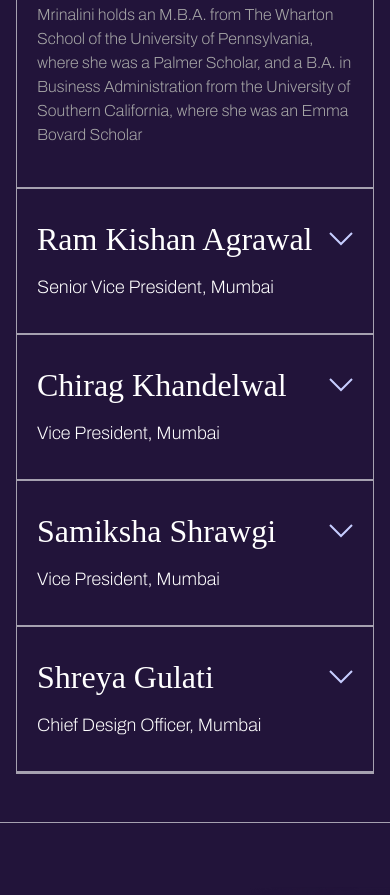
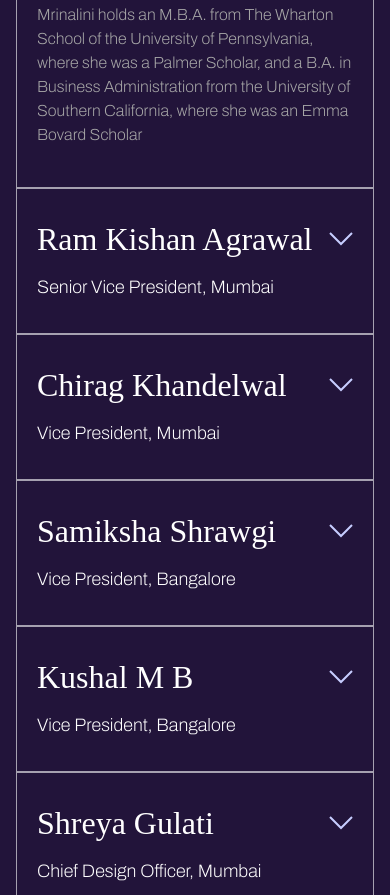
Before and after one commit to ht-research/guild, a website: page index.html in a window 390 px wide. Shown: the part 5825-6720 px from the top of the page. Drawn offline with Linux system fonts and the light colour scheme; a web font is replaced by a local one.

Commit message:
new edits

```diff
--- a/index.html
+++ b/index.html
@@ -539,10 +539,10 @@
                   <div class="team-card-body-text">
                     <p>
                       Before joining Guild, Ben was a management consultant at McKinsey & Company
-                      and a Fellow at McKinsey's think tank on business and economics research
-                      (McKinsey Global Institute - MGI). He specializes in identifying investment
-                      opportunities, provides strategic assistance to portfolio company management
-                      teams, and serves as Chief of Staff to Guild’s Chairman.
+                      and a rotational fellow at McKinsey's think tank on business and economics
+                      research (McKinsey Global Institute - MGI). He specializes in identifying
+                      investment opportunities, provides strategic assistance to portfolio company
+                      management teams, and serves as Chief of Staff to Guild’s Chairman.
                     </p>
 
                     <p>
@@ -779,15 +779,15 @@
                     </span>
                   </div>
 
-                  <p class="team-card-designation">Vice President, Mumbai</p>
+                  <p class="team-card-designation">Vice President, Bangalore</p>
                 </div>
                 <div class="team-card-body">
                   <div class="team-card-body-text">
                     <p>
                       Before joining Guild, Samiksha was a General Manager at Swiggy, a management
                       consultant at the Boston Consulting Group, and an Analyst at the IFC and J.P.
-                      Morgan. She specializes in identifying investment opportunities and provides
-                      strategic assistance to portfolio company management teams.
+                      Morgan. She specializes in the operationalization of Guild's data-driven
+                      playbook across the portfolio.
                     </p>
 
                     <p>
@@ -801,6 +801,52 @@
             </div>
           </div>
           <div class="lg:row-start-4 xl:row-start-3 xl:row-auto xl:col-span-2 xl:col-start-2">
+            <div class="team-card relative">
+              <span class="team-card-letter">K</span>
+              <div class="team-card-bg">
+                <span class="team-card-letter">K</span>
+                <span class="bg-white/5 absolute w-full h-full"></span>
+              </div>
+              <div class="team-card-inner">
+                <div class="team-card-header">
+                  <div class="flex items-center justify-between">
+                    <h3 class="team-card-heading">Kushal M B</h3>
+                    <span class="team-card-icon lg:hidden">
+                      <svg
+                        width="24"
+                        height="14"
+                        viewBox="0 0 24 14"
+                        fill="none"
+                        xmlns="http://www.w3.org/2000/svg">
+                        <path
+                          d="M1 1L12 12L23 1"
+                          stroke="#C7CDFF"
+                          stroke-width="2" />
+                      </svg>
+                    </span>
+                  </div>
+
+                  <p class="team-card-designation">Vice President, Bangalore</p>
+                </div>
+                <div class="team-card-body">
+                  <div class="team-card-body-text">
+                    <p>
+                      Before joining Guild, Kushal was a Senior Manager at Allen Digital, BYJU’s US
+                      business, and a management consultant at Bain & Company. He specializes in the
+                      operationalization of Guild's data-driven playbook across the portfolio.
+                    </p>
+
+                    <p>
+                      Kushal holds an M.B.A. from the Indian Institute of Management (India) and a
+                      B.Tech. in Mechanical Engineering from the Indian Institute of Technology
+                      (India).
+                    </p>
+                  </div>
+                </div>
+              </div>
+            </div>
+          </div>
+          <div class="lg:row-start-4 xl:row-start-3 xl:col-span-2 xl:col-start-4">
             <div class="team-card relative">
               <span class="team-card-letter">S</span>
               <div class="team-card-bg">
@@ -845,9 +891,6 @@
                 </div>
               </div>
             </div>
-          </div>
-          <div class="lg:row-start-4 xl:row-start-3 xl:col-span-2 xl:col-start-4">
-            <div class="team-card relative"></div>
           </div>
         </div>
       </section>
```
